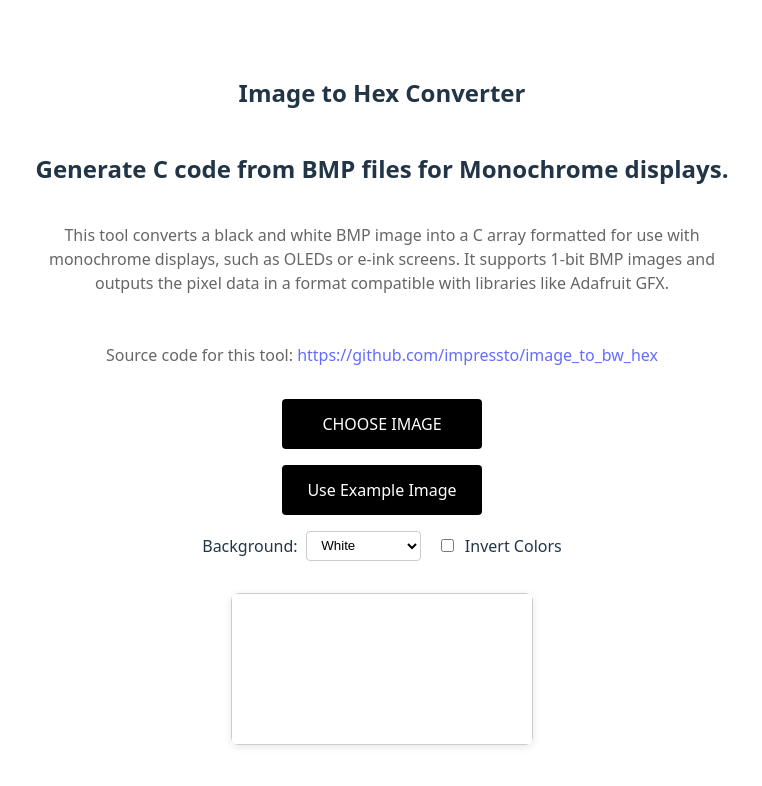
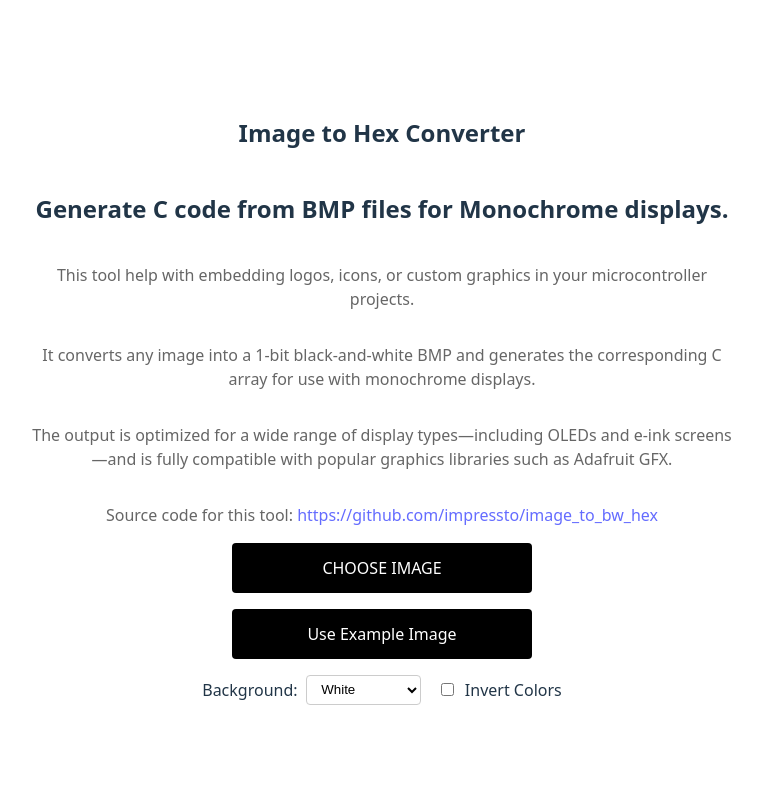
Before and after one commit to impressto/image_to_bw_hex, a React (Vite) app: page / in a window 1280 px wide. Shown: the top 786 px of the page, without its empty margins (258-1020 px from the left). Built offline with nearby package versions, Linux system fonts and the light colour scheme.

Commit message:
Improve app description for clarity and update image preview rendering logic in ImageConverter

```diff
--- a/src/App.css
+++ b/src/App.css
@@ -15,7 +15,7 @@
 
 .app p {
   color: #666;
-  margin-bottom: 2rem;
+  margin-bottom: 1rem;
 }
 
 .app-header {
@@ -111,7 +111,7 @@ button, .file-input-button {
 
 .button-wrapper.vertical .file-input-button,
 .button-wrapper.vertical .file-input-wrapper {
-  width: 200px;  /* Set a fixed width for consistent button sizing */
+  width: 300px;  /* Set a fixed width for consistent button sizing */
   box-sizing: border-box;
 }
 
--- a/src/App.tsx
+++ b/src/App.tsx
@@ -8,7 +8,13 @@ export function App() {
         <h2>Image to Hex Converter</h2>
         <h2>Generate C code from BMP files for Monochrome displays.</h2>
         <p>
-          This tool converts a black and white BMP image into a C array formatted for use with monochrome displays, such as OLEDs or e-ink screens. It supports 1-bit BMP images and outputs the pixel data in a format compatible with libraries like Adafruit GFX.
+        This tool help with embedding logos, icons, or custom graphics in your microcontroller projects.
+        </p>
+        <p>
+        It converts any image into a 1-bit black-and-white BMP and generates the corresponding C array for use with monochrome displays.
+        </p>
+        <p>
+        The output is optimized for a wide range of display types—including OLEDs and e-ink screens—and is fully compatible with popular graphics libraries such as Adafruit GFX.
         </p>
         <p>Source code for this tool: <a href="https://github.com/impressto/image_to_bw_hex" target="_blank" rel="noopener noreferrer">https://github.com/impressto/image_to_bw_hex</a></p>
       </div>
--- a/src/components/ImageConverter.tsx
+++ b/src/components/ImageConverter.tsx
@@ -299,9 +299,11 @@ const unsigned char ${cleanName}[] PROGMEM = {
         </div>
       </div>
 
-      <div className="preview">
-        <canvas ref={canvasRef} style={{ border: '1px solid #ccc' }} />
-      </div>
+      {imagePreview && (
+        <div className="preview">
+          <canvas ref={canvasRef} style={{ border: '1px solid #ccc' }} />
+        </div>
+      )}
 
       {hexOutput && (
         <div className="output-section">
```
Also changed, not shown: public/robot.png.
